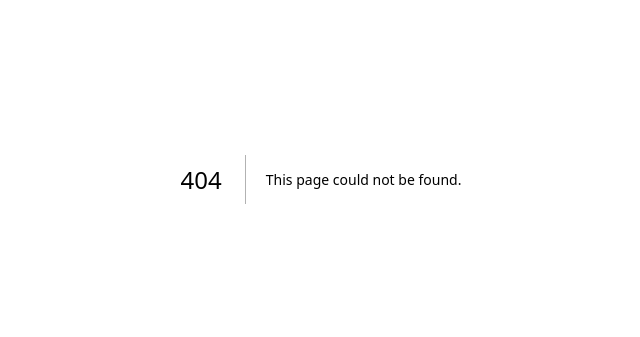
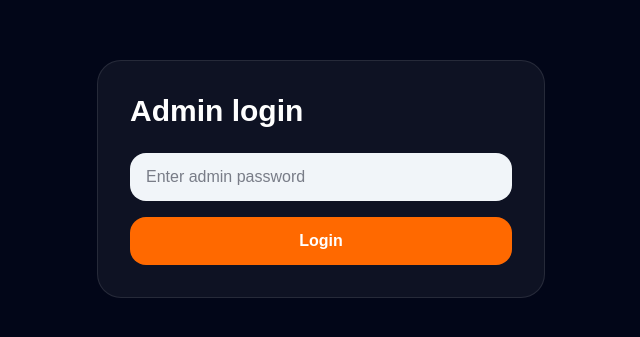
Before and after one commit to m60groupm60/m60-recovery-app, a Next.js app: page /portal-login-x7k9a2 in a window 1280 px wide. Before the commit this address had no page. Shown: the part 221-558 px from the top of the page, without its empty margins (319-959 px from the left). Built offline with nearby package versions, Linux system fonts and the light colour scheme.

Commit message:
Add hidden admin pages

```diff
--- /dev/null
+++ b/app/portal-login-x7k9a2/page.tsx
@@ -0,0 +1,54 @@
+"use client";
+
+import { useState } from "react";
+import { useRouter } from "next/navigation";
+
+export default function AdminLoginPage() {
+  const [password, setPassword] = useState("");
+  const [loading, setLoading] = useState(false);
+  const router = useRouter();
+
+  const login = async () => {
+    setLoading(true);
+
+    const res = await fetch("/api/admin-login", {
+      method: "POST",
+      headers: {
+        "Content-Type": "application/json",
+      },
+      body: JSON.stringify({ password }),
+    });
+
+    setLoading(false);
+
+    if (res.ok) {
+      router.push("/portal-x7k9a2");
+    } else {
+      alert("Wrong password");
+    }
+  };
+
+  return (
+    <main className="min-h-screen bg-slate-950 flex items-center justify-center px-6 text-white">
+      <div className="w-full max-w-md rounded-3xl border border-white/10 bg-white/5 p-8">
+        <h1 className="text-3xl font-semibold">Admin login</h1>
+
+        <input
+          type="password"
+          value={password}
+          onChange={(e) => setPassword(e.target.value)}
+          placeholder="Enter admin password"
+          className="mt-6 w-full rounded-2xl bg-slate-100 px-4 py-3 text-slate-950"
+        />
+
+        <button
+          onClick={login}
+          disabled={loading}
+          className="mt-4 w-full rounded-2xl bg-orange-500 px-4 py-3 font-semibold text-white"
+        >
+          {loading ? "Signing in..." : "Login"}
+        </button>
+      </div>
+    </main>
+  );
+}
--- /dev/null
+++ b/app/portal-x7k9a2/page.tsx
@@ -0,0 +1,69 @@
+import { supabase } from "../../lib/supabase";
+
+export const dynamic = "force-dynamic";
+
+export default async function AdminDashboardPage() {
+  const { data: quotes, error } = await supabase
+    .from("quotes")
+    .select("id, customer_name, customer_phone, pickup_address, dropoff_address, quoted_amount, distance_miles, status, created_at")
+    .order("created_at", { ascending: false });
+
+  if (error) {
+    return (
+      <main className="min-h-screen bg-slate-950 p-10 text-white">
+        Failed to load quotes
+      </main>
+    );
+  }
+
+  return (
+    <main className="min-h-screen bg-slate-950 px-6 py-10 text-white">
+      <div className="mx-auto max-w-7xl">
+        <div className="mb-6 flex items-center justify-between">
+          <h1 className="text-4xl font-semibold">Admin Dashboard</h1>
+          <a
+            href="/api/admin-export"
+            className="rounded-2xl bg-orange-500 px-4 py-3 font-semibold text-white"
+          >
+            Export leads CSV
+          </a>
+        </div>
+
+        <div className="overflow-hidden rounded-3xl border border-white/10 bg-white/5">
+          <table className="w-full text-left">
+            <thead className="bg-white/5 text-sm text-slate-300">
+              <tr>
+                <th className="px-4 py-3">Customer</th>
+                <th className="px-4 py-3">Route</th>
+                <th className="px-4 py-3">Miles</th>
+                <th className="px-4 py-3">Quote</th>
+                <th className="px-4 py-3">Status</th>
+                <th className="px-4 py-3">Created</th>
+              </tr>
+            </thead>
+            <tbody>
+              {quotes?.map((q) => (
+                <tr key={q.id} className="border-t border-white/10">
+                  <td className="px-4 py-3">
+                    <div className="font-medium">{q.customer_name}</div>
+                    <div className="text-sm text-slate-400">{q.customer_phone}</div>
+                  </td>
+                  <td className="px-4 py-3 text-sm">
+                    <div>{q.pickup_address}</div>
+                    <div className="text-slate-400">to {q.dropoff_address}</div>
+                  </td>
+                  <td className="px-4 py-3">{q.distance_miles}</td>
+                  <td className="px-4 py-3">£{q.quoted_amount}</td>
+                  <td className="px-4 py-3">{q.status}</td>
+                  <td className="px-4 py-3 text-sm">
+                    {new Date(q.created_at).toLocaleString()}
+                  </td>
+                </tr>
+              ))}
+            </tbody>
+          </table>
+        </div>
+      </div>
+    </main>
+  );
+}
```
